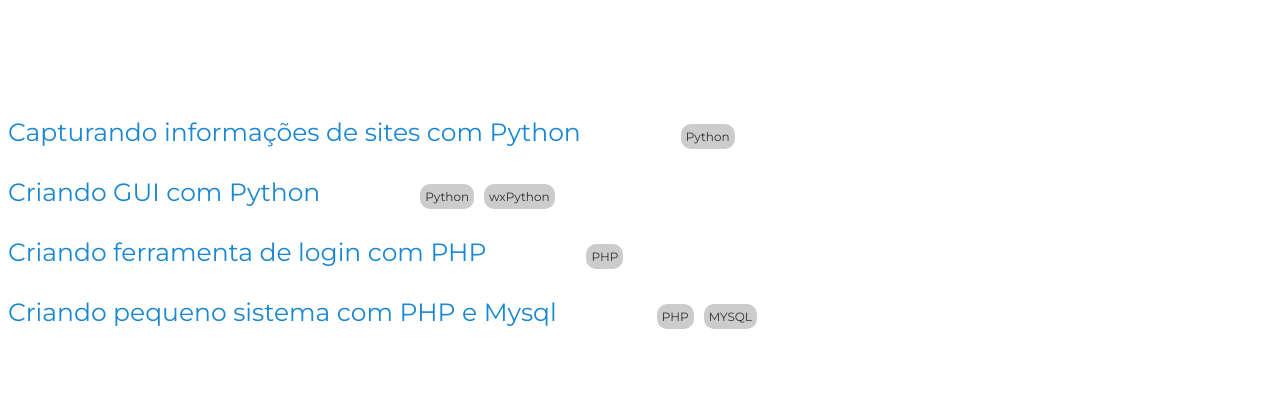
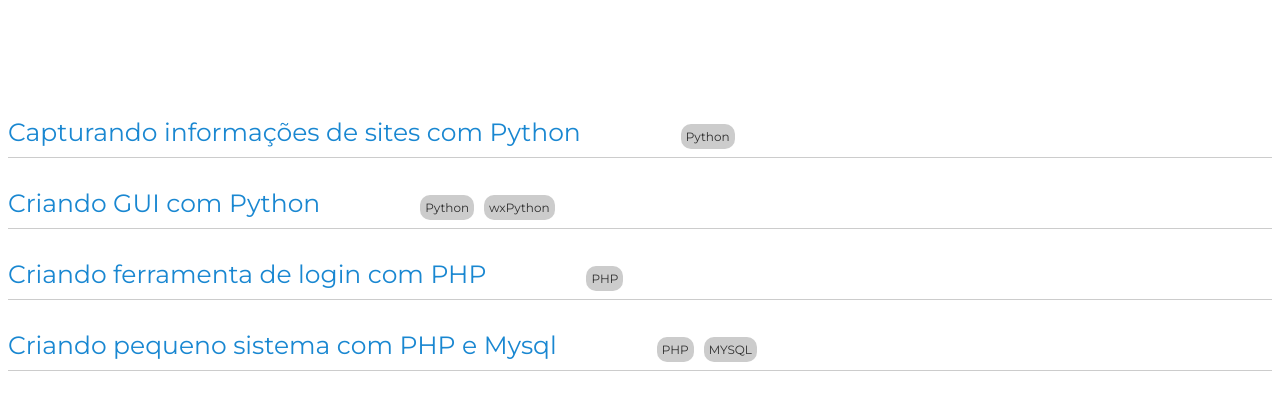
Before and after one commit to magnuspedro/atomBlog, a plain HTML site: page blog/index.html in a window 1280 px wide. Shown: the part 48-458 px from the top of the page. Drawn offline with nearby package versions, Linux system fonts and the light colour scheme.

Commit message:
Frist commit

```diff
--- a/CSS/blog.css
+++ b/CSS/blog.css
@@ -9,6 +9,8 @@
 .linkPublic{
 	width: 100%;
 	margin-bottom: 30px;
+	padding-bottom: 10px;
+	border-bottom: 1px solid #ccc;
 }
 .link:link{
 	color: #1987D1;
--- a/blog/index.html
+++ b/blog/index.html
@@ -1,16 +1,26 @@
 <!DOCTYPE HTML>
 <html>
+
 <head>
 	<meta charset="UTF-8">
 	<script src="../JS/jquery-2.1.3.js"></script>
 	<script src="../JS/script.js"></script>
 	<link rel="stylesheet" type="text/css" href="../CSS/blog.css" />
 </head>
+
 <body>
+
 	<div class="atividade">Atividade Recente</div>
-		<div class="linkPublic"><a class="link" href="#">Capturando informações de sites com Python</a><a class="tag" href="#">Python</a></div>
-		<div class="linkPublic"><a class="link" href="#">Criando GUI com Python</a><a class="tag" href="#">Python</a><a class="tag" href="#">wxPython</a></div>
-		<div class="linkPublic"><a class="link" href="#">Criando ferramenta de login com PHP</a><a class="tag" href="#">PHP</a></div>
-		<div class="linkPublic"><a class="link" href="#">Criando pequeno sistema com PHP e Mysql</a><a class="tag" href="#">PHP</a><a class="tag" href="#">MYSQL</a></div>
+	<section>
+		<div class="linkPublic"><a class="link" href="#">Capturando informações de sites com Python</a><a class="tag" href="#">Python</a>
+		</div>
+		<div class="linkPublic"><a class="link" href="#">Criando GUI com Python</a><a class="tag" href="#">Python</a><a class="tag" href="#">wxPython</a>
+		</div>
+		<div class="linkPublic"><a class="link" href="#">Criando ferramenta de login com PHP</a><a class="tag" href="#">PHP</a>
+		</div>
+		<div class="linkPublic"><a class="link" href="#">Criando pequeno sistema com PHP e Mysql</a><a class="tag" href="#">PHP</a><a class="tag" href="#">MYSQL</a>
+		</div>
+	</section>
 </body>
+
 </html>
```
Lines whose indentation alone changed are shown as unchanged.
